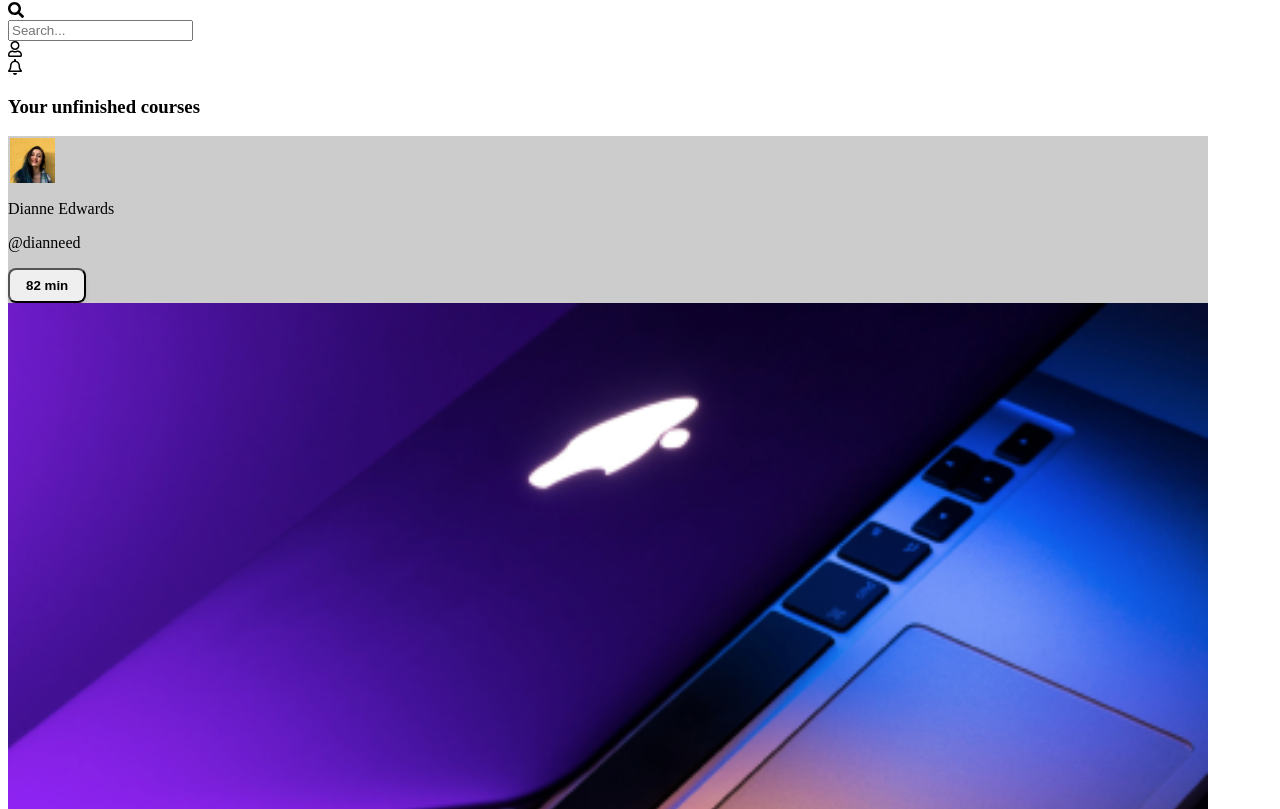
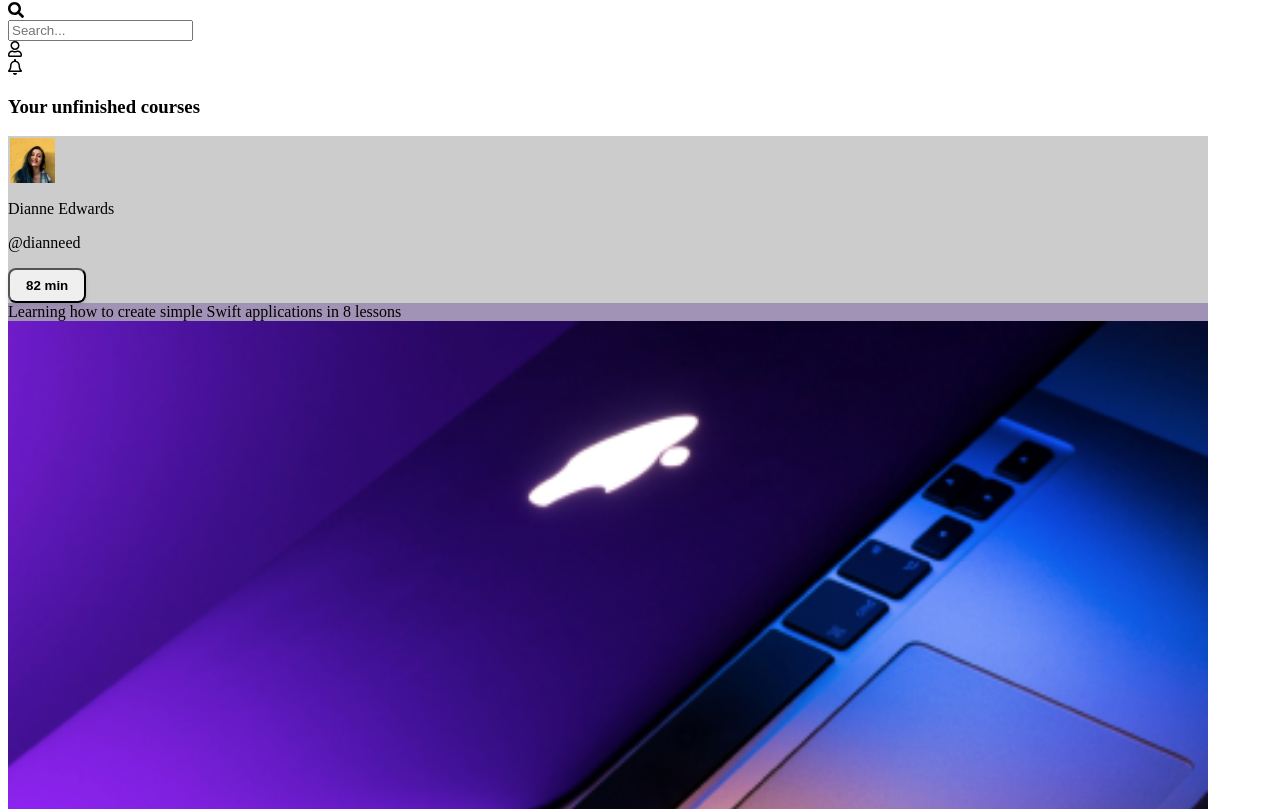
Before and after one commit to YonJun/edu-era, a Next.js app: page / in a window 1280 px wide. Shown: the part 931-1740 px from the top of the page. Built offline with nearby package versions, Linux system fonts and the light colour scheme.

Commit message:
add blur effect in card footer

```diff
--- a/src/pages/index.tsx
+++ b/src/pages/index.tsx
@@ -36,8 +36,9 @@ const MainPage = () => (
           <div className="bg-green-500 mt-10">
             <h3 className="font-semibold text-2xl">Your unfinished courses</h3>
             <div className="mt-5 grid grid-flow-col grid-cols-2 gap-4">
-              <div className="overflow-hidden rounded-3xl relative">
-                <div className="absolute w-full h-full cover p-8">
+              {[{ key: '1' }, { key: '2' }].map((item) => (
+                <div key={item.key} className="overflow-hidden rounded-3xl relative">
+                  <div className="absolute w-full h-full cover p-8 flex flex-col justify-between">
                     <div className="text-white">
                       <div className="inline-flex items-center">
                         <div
@@ -55,10 +56,17 @@ const MainPage = () => (
                         <button className="btn bg-primary-main">82 min</button>
                       </div>
                     </div>
+                    <div
+                      className="text-white relative p-4 rounded-3xl text-lg"
+                      style={{ background: 'rgba(60, 17, 134, 0.3)', backdropFilter: 'blur(10px)' }}
+                    >
+                      Learning how to create simple Swift applications in 8 lessons
+                    </div>
                   </div>
                   <img src="/image_1.png" height="auto" width="100%" />
                 </div>
-              <div className="bg-red-400">2</div>
+              ))}
+              {/* <div className="bg-red-400">2</div> */}
             </div>
           </div>
         </div>
```
Lines whose indentation alone changed are shown as unchanged.
